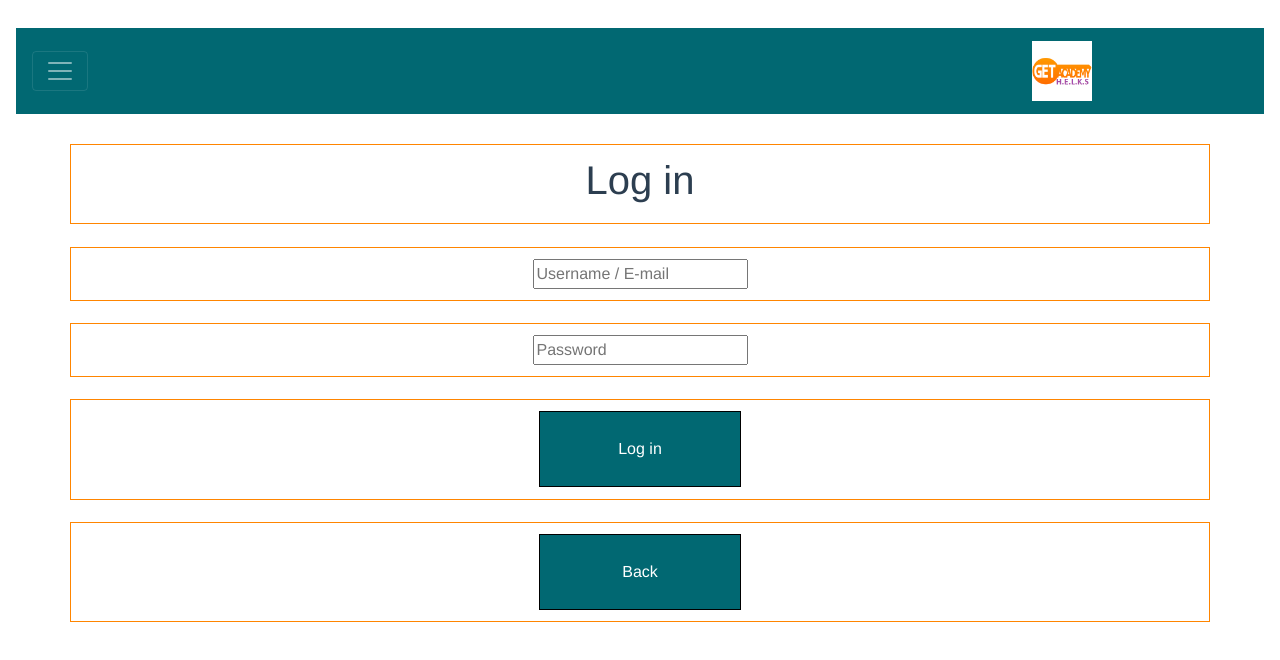
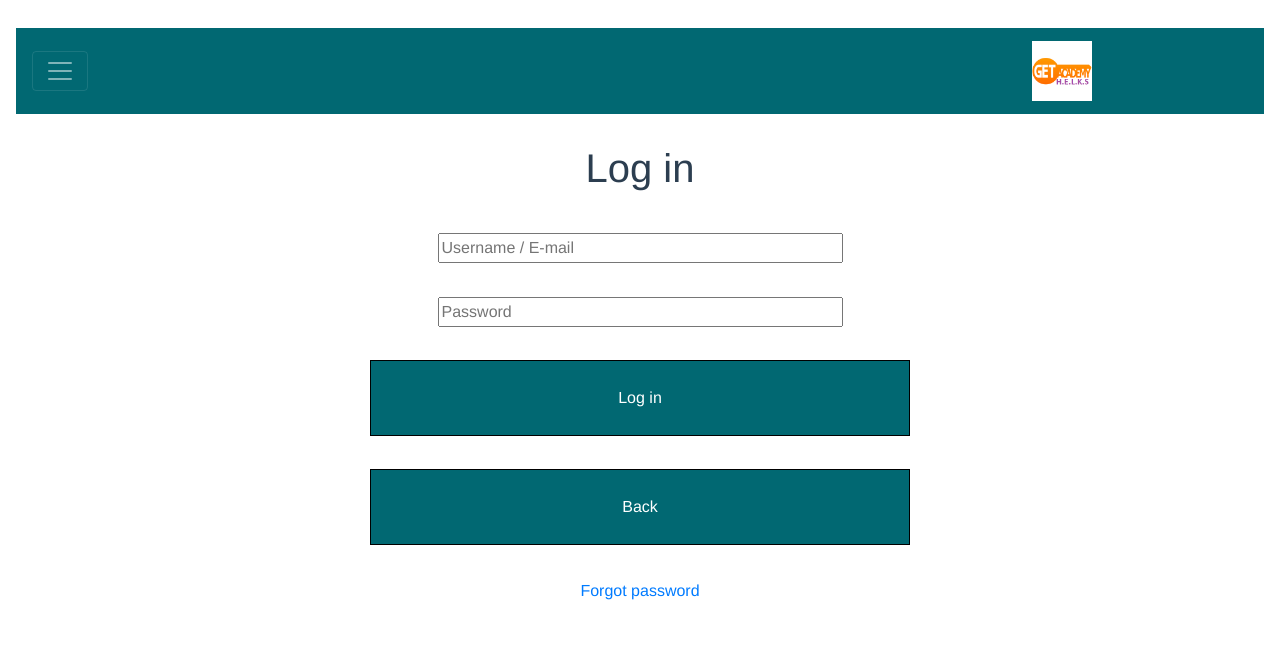
Before and after one commit to GETAcademySolutions/workhour, a Vue app: page /#/Login in a window 1280 px wide. Shown: the top 660 px of the page. Built offline with nearby package versions, Linux system fonts and the light colour scheme.

Commit message:
style changes

```diff
--- a/src/components/ChangePassword.vue
+++ b/src/components/ChangePassword.vue
@@ -3,15 +3,17 @@
     <div>
       <h1>Reset password</h1>
     </div>
-        <div></div>
+    <div class="usernameInputDiv">
+      <input class="usernameInput" type="text" placeholder="Enter username">
+    </div>
     <div class="passwordInputDiv">
-            <input class="passwordInput" type="password" placeholder="Enter password" style="margin-top: 5.5%;">
+      <input class="passwordInput" type="password" placeholder="Enter password">
     </div>
     <div class="passwordInputDiv">
       <input class="passwordInput" type="password" placeholder="Re-enter password">
     </div>
     <div>
-            <button @click="settings">Reset password</button>
+      <button @click="index">Reset password</button>
     </div>
   </div>
 </template>
@@ -23,27 +25,29 @@ export default {
       return {};
     },
     methods: {
-    settings() {
-      this.$router.push({ name: "Settings" });
+      index() {
+        this.$router.push({
+          name: "Index"
+        });
       }
     }
   };
+
 </script>
 
 <style scoped>
   h1 {
     margin-top: 5%;
   }
-.passwordInputDiv {
-margin-bottom: 2.2%;
-}
-.passwordInput {
-width: 40%;
-padding: 10px;
+
+input {
+  width: 75%;
+  margin-top: 2.5%;
 }
   button {
     margin-top: 3.3%;
     padding: 10px;
     font-size: 24px;
   }
+
 </style>
--- a/src/components/Login.vue
+++ b/src/components/Login.vue
@@ -24,14 +24,21 @@
     <div class="containerDiv row">
       <div class="containerPart col-3"></div>
       <div class="containerPart col-6 visiblePart">
-      <div class="initButton" @click="timeTracker" style="width: 37.5%; margin: auto;">Log in</div>
+      <div class="initButton" @click="timeTracker" style="margin: auto;">Log in</div>
       </div>
       <div class="containerPart col-3"></div>
     </div>
     <div class="containerDiv row">
       <div class="containerPart col-3"></div>
       <div class="containerPart col-6 visiblePart">
-      <div class="initButton" @click="index" style="width: 37.5%; margin: auto;">Back</div>
+      <div class="initButton" @click="index" style="margin: auto;">Back</div>
+      </div>
+      <div class="containerPart col-3"></div>
+    </div>
+    <div class="containerDiv row">
+      <div class="containerPart col-3"></div>
+      <div class="containerPart col-6 visiblePart">
+      <div><b-link @click="changePassword">Forgot password</b-link></div>
       </div>
       <div class="containerPart col-3"></div>
     </div>
@@ -50,12 +57,19 @@ export default {
     },
     timeTracker() {
       this.$router.push({ name: "TimeTracker" });
+    },
+    changePassword() {
+      this.$router.push({ name: "ChangePassword" });
     }
   }
 }
 </script>
 <style scoped>
 .containerDiv {
-  margin-top: 2%;
+  margin-top: 1%;
+  border: none;
+}
+input {
+  width: 75%;
 }
 </style>
--- a/src/components/Signup.vue
+++ b/src/components/Signup.vue
@@ -38,14 +38,14 @@
     <div class="containerDiv row">
       <div class="containerPart col-3"></div>
       <div class="containerPart col-6 visiblePart">
-      <div class="initButton initButton2" @click="timeTracker" style="width: 37.5%; margin: auto;">Sign up</div>
+      <div class="initButton initButton2" @click="timeTracker" style="margin: auto;">Sign up</div>
       </div>
       <div class="containerPart col-3"></div>
     </div>
     <div class="containerDiv row">
       <div class="containerPart col-3"></div>
       <div class="containerPart col-6 visiblePart">
-      <div class="initButton initButton2" @click="index" style="width: 37.5%; margin: auto;">Back</div>
+      <div class="initButton initButton2" @click="index" style="margin: auto;">Back</div>
       </div>
       <div class="containerPart col-3"></div>
     </div>
@@ -70,6 +70,10 @@ export default {
 </script>
 <style scoped>
 .containerDiv {
-  margin-top: 2%;
+  margin-top: 1%;
+  border: none;
+}
+input {
+  width: 75%;
 }
 </style>
--- a/src/components/layout/Navbar.vue
+++ b/src/components/layout/Navbar.vue
@@ -5,8 +5,8 @@
       <b-navbar-brand @click="index" href="#"><img src="../../assets/GET HELKS.png" class="" style="width:30%; float: left;" /></b-navbar-brand>
       <b-collapse is-nav id="nav_collapse">
 
-      <b-navbar-nav>
-        <b-nav-item @click="index" id="home">Home</b-nav-item>
+      <b-navbar-nav style="text-align: left;">
+        <b-nav-item @click="index">Home</b-nav-item>
         <b-nav-item @click="timeTracker">Time tracker</b-nav-item>
         <b-nav-item @click="reports">Reports</b-nav-item>
         <b-nav-item @click="projects">Projects</b-nav-item>
@@ -21,7 +21,7 @@
           <b-button size="sm" class="my-2 my-sm-0" type="submit">Search</b-button>
         </b-nav-form> -->
 
-        <b-nav-item-dropdown right>
+        <b-nav-item-dropdown right style="text-align: left;">
           <!-- Using button-content slot -->
           <template slot="button-content">
             <em>Username</em>
```
Lines whose indentation alone changed are shown as unchanged.
